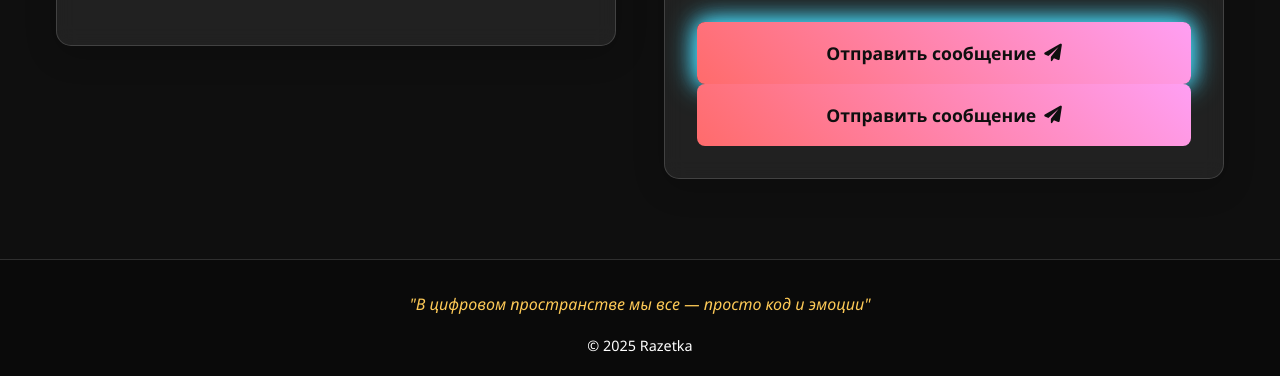
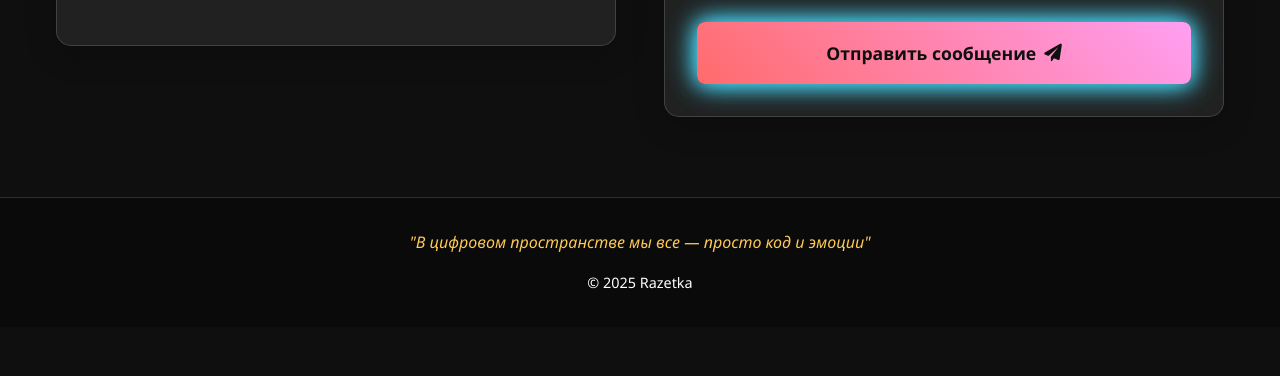
Before and after one commit to razetka2010/Business-card-website, a plain HTML site: page index.html in a window 1280 px wide. Shown: the part 3235-3611 px from the top of the page. After the commit the page ends 3562 px from the top, so only its background shows below. Drawn offline with Linux system fonts and the light colour scheme.

Commit message:
Update index.html

```diff
--- a/index.html
+++ b/index.html
@@ -262,10 +262,6 @@
                         <span>Отправить сообщение</span>
                         <i class="fas fa-paper-plane"></i>
                     </button>
-                    <button type="submit" class="submit-btn mobile-simple">
-                        <span>Отправить сообщение</span>
-                        <i class="fas fa-paper-plane"></i>
-                    </button>
 
                     <div class="form-status" id="form-status"></div>
                 </form>
```
